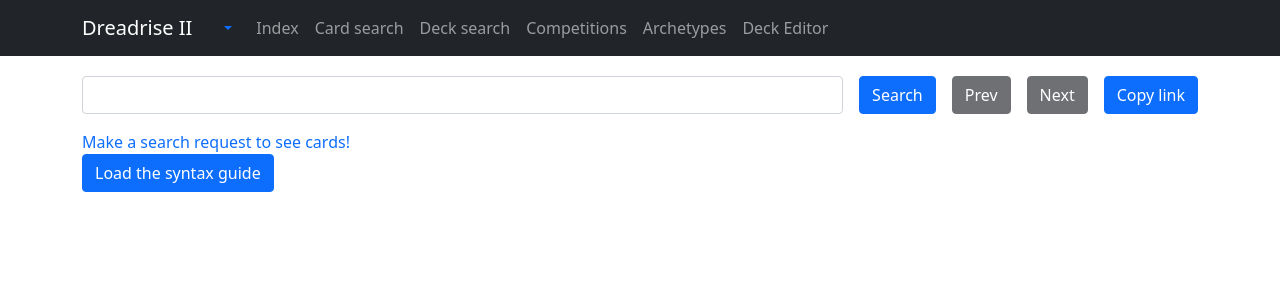
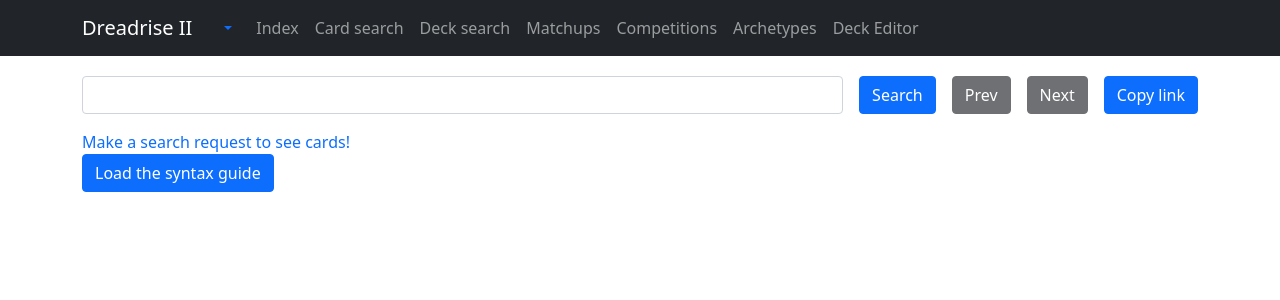
Before and after one commit to Wizzerinus/dreadrise-gc, a Flask app: page /card-search/ in a window 1280 px wide. Shown: the top 300 px of the page. Run offline with Flask 2, Linux system fonts and the light colour scheme; some libraries are stand-ins or nearby versions.

Commit message:
added matchups button

```diff
--- a/website/templates/template.html
+++ b/website/templates/template.html
@@ -42,6 +42,7 @@
                     <a class="nav-link" href="/">Index</a>
                     <a class="nav-link" href="/card-search">Card search</a>
                     <a class="nav-link" href="/deck-search">Deck search</a>
+                    <a class="nav-link" href="/deck-search/matchups">Matchups</a>
                     <a class="nav-link" href="/competitions">Competitions</a>
                     <a class="nav-link" href="/tags">Archetypes</a>
                     <a class="nav-link" href="/decks/editor">Deck Editor</a>
```
